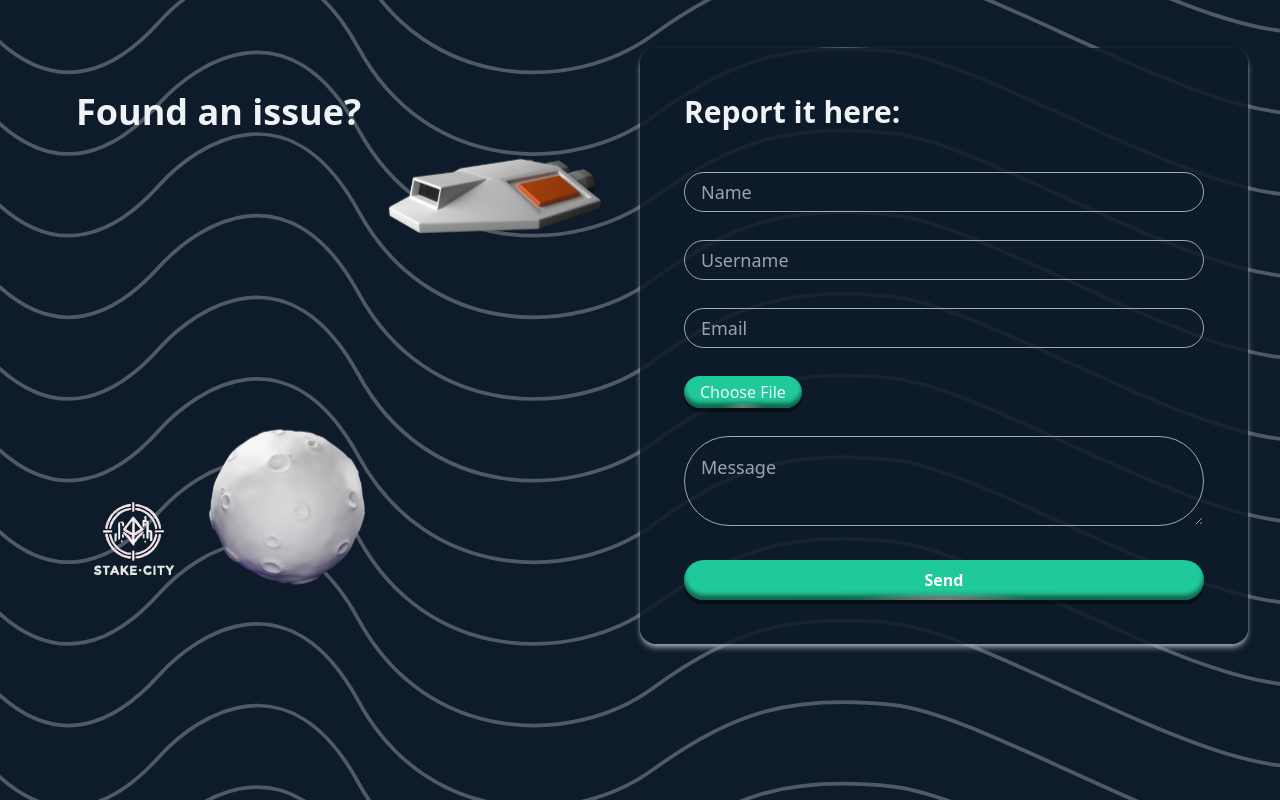
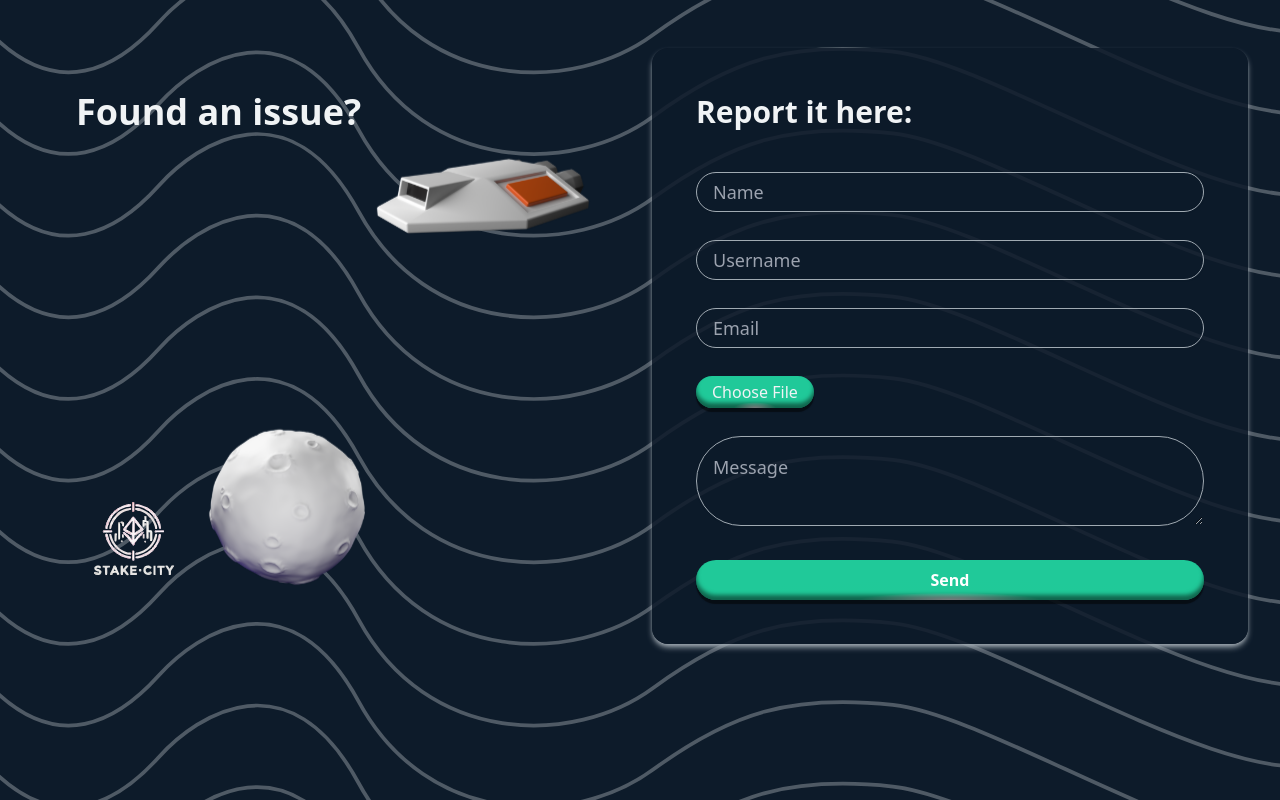
Before and after one commit to NduNdu21/stake.city-ndudev, a React (Create React App) app: page /bug-report in a window 1280 px wide. Built offline with nearby package versions, Linux system fonts and the light colour scheme; no server answers; a web font is replaced by a local one.

Commit message:
added gap between columns

```diff
--- a/src/components/Layout.jsx
+++ b/src/components/Layout.jsx
@@ -17,7 +17,7 @@ export default function Layout() {
     return (
         <section className="bg-wavy-pattern bg-cover bg-[#0D1B2A] bg-no-repeat min-h-screen py-12">
             <div className="mx-auto max-w-7xl px-4 sm:px-6 lg:px-8">
-                <div className="grid lg:grid-cols-2 grid-cols-1">
+                <div className="grid lg:grid-cols-2 grid-cols-1 gap-6">
                     <div className="lg:mb-0 mb-10">
                         <div className="group w-full h-full">
                             <div className="relative h-full">
```
